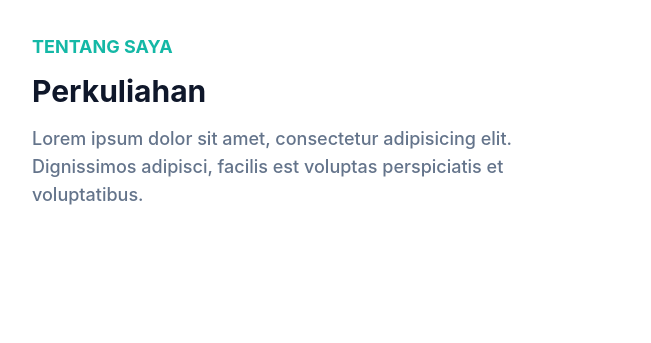
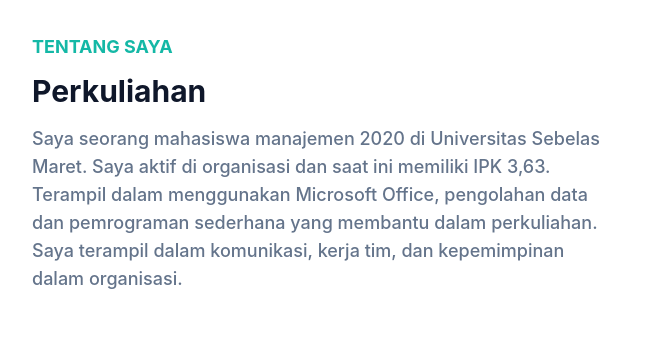
Before and after one commit to eksalp/portofolio, a website: page index.html in a window 1280 px wide. Shown: the part 820-1163 px from the top of the page, 0-651 px from the left. Drawn offline with Linux system fonts and the light colour scheme.

Commit message:
Update index.html

```diff
--- a/index.html
+++ b/index.html
@@ -87,7 +87,7 @@
           <div class="w-full px-4 mb-10 lg:w-1/2">
             <h4 class="font-bold uppercase text-primary text-lg mb-3">Tentang Saya</h4>
             <h2 class="font-bold text-dark text-2xl mb-4 max-w-md lg:text-3xl">Perkuliahan</h2>
-            <p class="font-medium text-base text-secondary max-w-xl lg:text-lg">Lorem ipsum dolor sit amet, consectetur adipisicing elit. Dignissimos adipisci, facilis est voluptas perspiciatis et voluptatibus.</p>
+            <p class="font-medium text-base text-secondary max-w-xl lg:text-lg">Saya seorang mahasiswa manajemen 2020 di Universitas Sebelas Maret. Saya aktif di organisasi dan saat ini memiliki IPK 3,63. Terampil dalam menggunakan Microsoft Office, pengolahan data dan pemrograman sederhana yang membantu dalam perkuliahan. Saya terampil dalam komunikasi, kerja tim, dan kepemimpinan dalam organisasi.</p>
           </div>
           <div class="w-full px-4 lg:w-1/2">
             <h3 class="font-semibold text-dark text-2xl mb-4 lg:text-3xl lg:pt-10">Mari berteman</h3>
```
